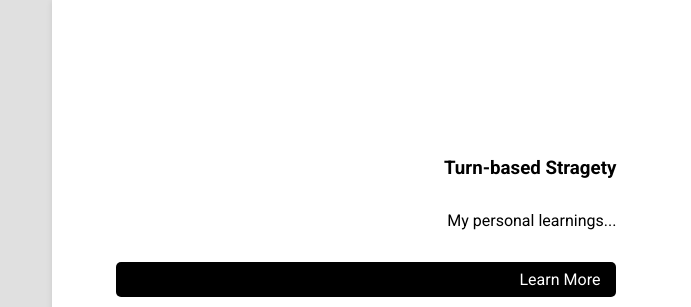
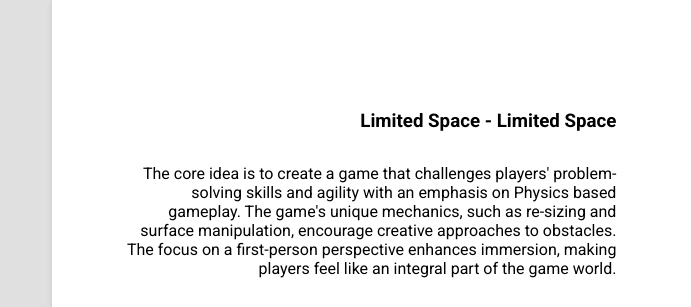
Before and after one commit to MilesJMaiden/The9thBedroom, a plain HTML site: page projects.html in a window 1280 px wide. Shown: the part 572-879 px from the top of the page, 0-691 px from the left. Drawn offline with nearby package versions, Linux system fonts and the light colour scheme.

Commit message:
New images (Limited Space)

```diff
--- a/projects.html
+++ b/projects.html
@@ -90,8 +90,8 @@
         <img src="images/RTSGame6.png" alt="Project 2">
       </div>
       <div class="project-info" data-sr="enter right move 50px">
-        <h3>Turn-based Stragety</h3>
-        <p>My personal learnings...</p>
+        <h3>Limited Space - Limited Space</h3>
+        <p>The core idea is to create a game that challenges players' problem-solving skills and agility with an emphasis on Physics based gameplay. The game's unique mechanics, such as re-sizing and surface manipulation, encourage creative approaches to obstacles. The focus on a first-person perspective enhances immersion, making players feel like an integral part of the game world. </p>
         <a href="project2.html" class="btn project-button">Learn More</a>
       </div>
     </div>
```
Also changed, not shown: images/LimitedSpaceBlaster.png (added), images/LimitedSpaceCombat1.png (added), images/LimitedSpaceCombat2.png (added), images/LimitedSpaceLevel1.png (added), images/LimitedSpaceObjectMove1.png (added), images/LimitedSpaceObjectMove2.png (added), images/LimitedSpacePickUp.png (added), images/LimitedSpaceShrink.png (added), 2 other files.
